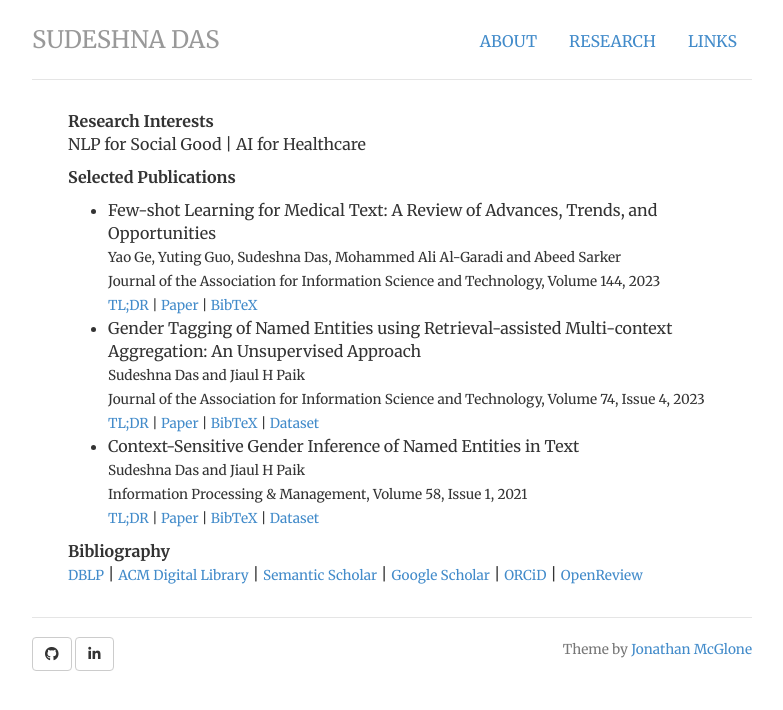
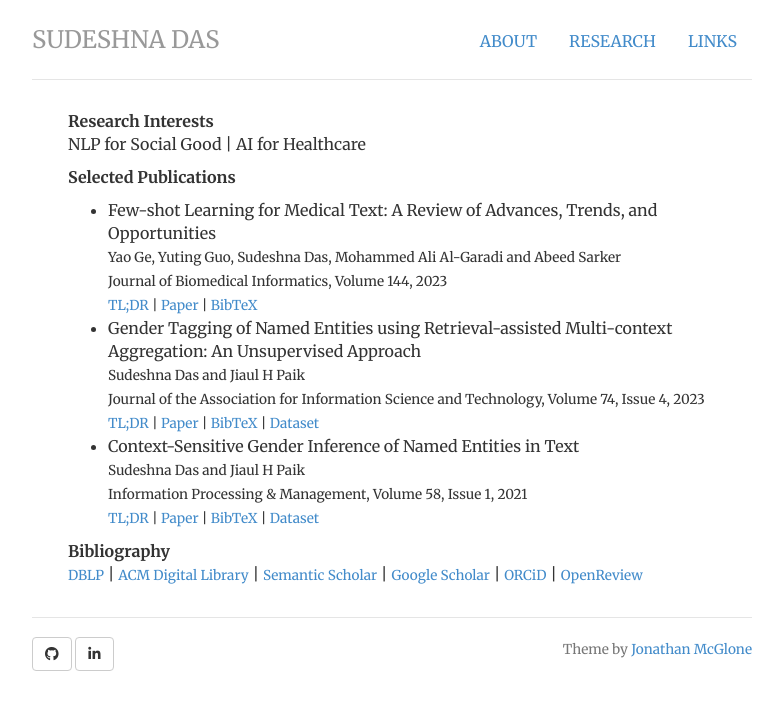
Before and after one commit to das-sudeshna/das-sudeshna.github.io, a Jekyll site: the page built from research/index.html, in a window 1280 px wide. Shown: the top 710 px of the page, without its empty margins (248-1031 px from the left). Built offline with Jekyll 4.4.1, drawn with Linux system fonts in a browser that asks for light colours; nearby versions of some CDN libraries.

Commit message:
Update index.html

```diff
--- a/research/index.html
+++ b/research/index.html
@@ -15,7 +15,7 @@ description: Research profile of Sudeshna Das, Postdoctoral Fellow (Biomedical I
     <p><strong>Selected Publications</strong><br>
 				<ul>
 
-				<li>Few-shot Learning for Medical Text: A Review of Advances, Trends, and Opportunities<br/><small>Yao Ge, Yuting Guo, Sudeshna Das, Mohammed Ali Al-Garadi and Abeed Sarker</small><br/><small>Journal of the Association for Information Science and Technology, Volume 144, 2023</small><br/><small><a href="javascript:unhide('jbi2023tldr');">TL;DR</a> | <a href="https://doi.org/10.1016/j.jbi.2023.104458">Paper</a> | <a href="javascript:unhide('jbi2023bib');">BibTeX</a></small><div id="jbi2023tldr" class="hidden"><br/>
+				<li>Few-shot Learning for Medical Text: A Review of Advances, Trends, and Opportunities<br/><small>Yao Ge, Yuting Guo, Sudeshna Das, Mohammed Ali Al-Garadi and Abeed Sarker</small><br/><small>Journal of Biomedical Informatics, Volume 144, 2023</small><br/><small><a href="javascript:unhide('jbi2023tldr');">TL;DR</a> | <a href="https://doi.org/10.1016/j.jbi.2023.104458">Paper</a> | <a href="javascript:unhide('jbi2023bib');">BibTeX</a></small><div id="jbi2023tldr" class="hidden"><br/>
 <small><em>Few-shot learning (FSL) is a class of machine learning methods that require small numbers of labeled instances for training. With many medical topics having limited annotated text-based data in practical settings, FSL-based natural language processing (NLP) holds substantial promise. We aimed to conduct a review to explore the current state of FSL methods for medical NLP.</em><br/></small>
 </div><div id="jbi2023bib" class="hidden"><div class="bibstyle"><br/>
 <small>@article{ge2023few, <br/>
```
